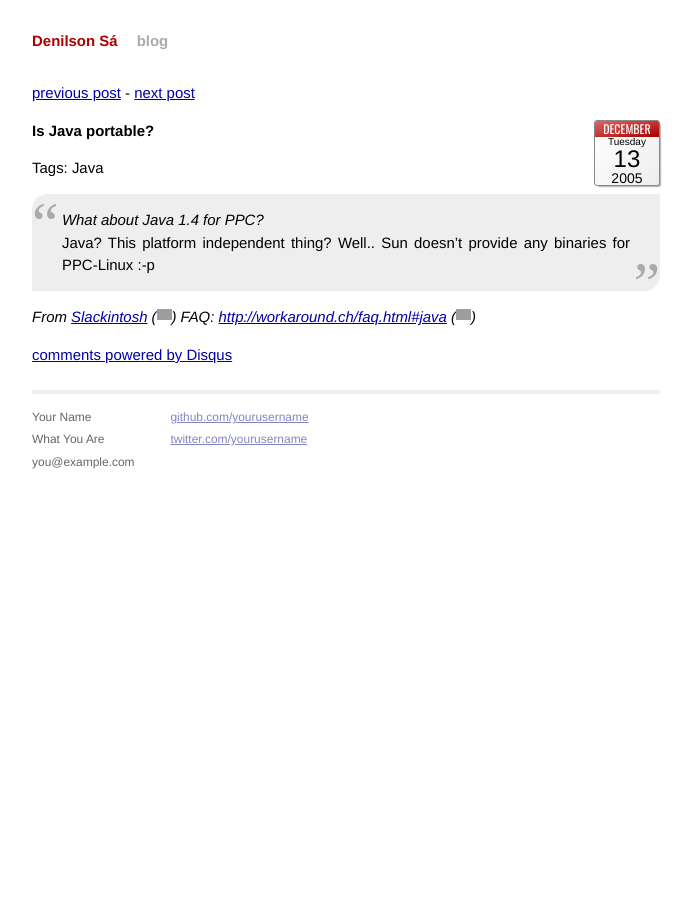
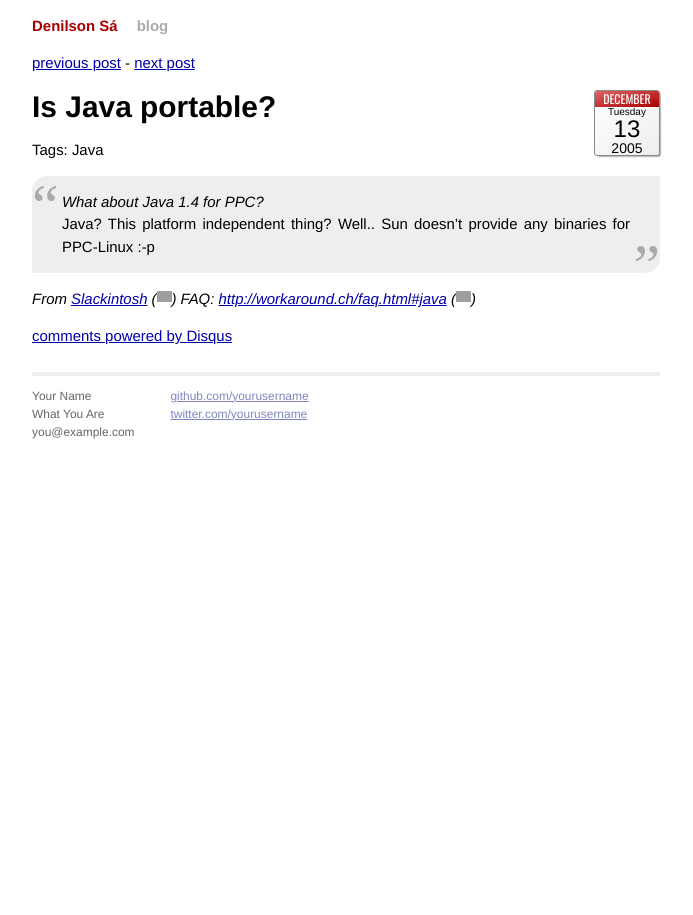
Before and after one commit to denilsonsa/denilsonsa.github.io, a Jekyll site: the page built from _posts/2005-12-13-is-java-portable.markdown, in a window 1280 px wide. Shown: the whole page, without its empty margins (294-987 px from the left). Built offline with Jekyll 4.4.1, drawn with Linux system fonts in a browser that asks for light colours; Markdown is read by kramdown in place of the engine named in the settings; comment, search, counter and statistics services are not loaded; grey boxes are pictures that could not be loaded.

Commit message:
CSS changes, mostly headers, margins and line-height.

```diff
--- a/_layouts/post.html
+++ b/_layouts/post.html
@@ -21,7 +21,7 @@ See: http://docs.shopify.com/themes/liquid-basics/output#date
 <span class="year">{{ page.date | date: '%Y' }}</span>
 </time>
 
-<h2>{{ page.title }}</h2>
+<h1>{{ page.title }}</h1>
 
 <p>Tags: {{ page.tags | sort | join: ', ' }}</p>
 
--- a/css/main.css
+++ b/css/main.css
@@ -21,11 +21,16 @@ body {
   text-align: center;
 }
 
-h1, h2, h3, h4, h5, h6 {
-  font-size: 100%; }
+h1 { font-size: 2.0em; }
+h2 { font-size: 1.5em; }
+h3 { font-size: 1.0em; }
+h4 { font-size: 1.0em; }
+h5 { font-size: 1.0em; }
+h6 { font-size: 1.0em; }
 
-h1 { margin-bottom: 1em; }
-p { margin: 1em 0; }
+h1, h2, h3, h4, h5, h6, p, blockquote { margin: 1em 0; }
+h1, h2, h3, h4, h5, h6 { line-height: normal; }
+h1 { margin-top: 0; margin-bottom: 0; }
 
 a         { color: #00a; }
 a:hover   { color: #000; }
@@ -62,7 +67,7 @@ a:visited { color: #a0a; }
   text-align: justify;
   max-width: 42em;
   margin: 1em auto 1em;
-  line-height: 1.5em;
+  line-height: 1.5;
 }
 
 .header a {
@@ -72,6 +77,7 @@ a:visited { color: #a0a; }
 
 .title {
   display: inline-block;
+  margin: 0;
 }
 
 .title a {
@@ -158,6 +164,10 @@ a:visited { color: #a0a; }
 }
 
 /* TODO: check the margins. If a <pre> is followed by <h2>, it currently has no margins, which looks bad. See 2005-12-13-the-failed-gentoo-linux-nvidia-guide */
+
+figure.singleimage img {
+	width: 100%;
+}
 
 kbd {
 	/* Inspired by https://meta.superuser.com/questions/4788/css-for-the-new-kbd-style */
```
